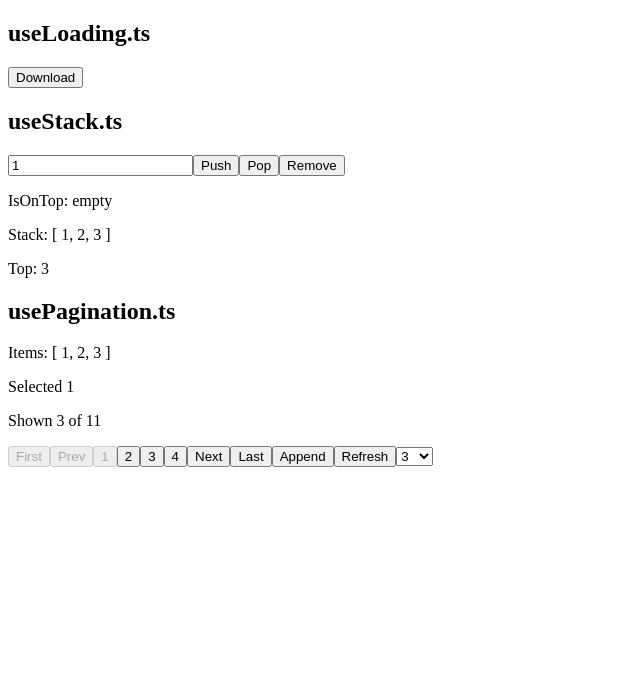
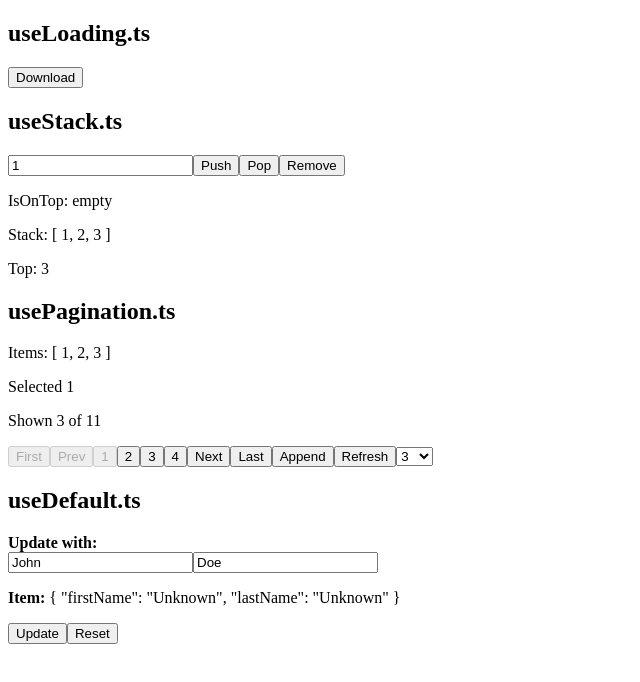
Before and after one commit to ReVoid/voiduse, a Vue app: page / in a window 1280 px wide. Shown: the top 682 px of the page, without its empty margins (0-640 px from the left). Built offline with nearby package versions, Linux system fonts and the light colour scheme.

Commit message:
feat: useDefault.ts

```diff
--- a/package.json
+++ b/package.json
@@ -17,6 +17,7 @@
     "format": "prettier --write src/"
   },
   "dependencies": {
+    "@sniptt/guards": "^0.2.0",
     "lodash-es": "^4.17.21",
     "vue": "^3.5.22"
   },
--- a/src/App.vue
+++ b/src/App.vue
@@ -1,9 +1,5 @@
 <script setup lang="ts">
-import {
-  UseLoading,
-  UseStack,
-  UsePagination,
-} from '@/composables/demos';
+import { UseLoading, UseStack, UsePagination, UseDefault } from '@/composables/demos';
 </script>
 
 <template>
@@ -11,7 +7,6 @@ import {
     <h2>useLoading.ts</h2>
     <UseLoading />
   </article>
-
 
   <article>
     <h2>useStack.ts</h2>
@@ -22,4 +17,9 @@ import {
     <h2>usePagination.ts</h2>
     <UsePagination />
   </article>
+
+  <article>
+    <h2>useDefault.ts</h2>
+    <UseDefault />
+  </article>
 </template>
--- /dev/null
+++ b/src/composables/demos/UseDefault.vue
@@ -0,0 +1,54 @@
+<script setup lang="ts">
+import { ref } from 'vue';
+
+import {
+  useDefault,
+} from '@/composables';
+
+type Person = {
+  firstName: string;
+  lastName: string;
+};
+
+const person = ref<Person>({
+  firstName: 'John',
+  lastName: 'Doe',
+});
+
+const {
+  item,
+  update,
+  reset,
+} = useDefault({
+  firstName: 'Unknown',
+  lastName: 'Unknown',
+});
+</script>
+
+<template>
+  <article>
+    <div>
+      <strong>
+        Update with:
+      </strong>
+      <form novalidate @submit.prevent>
+        <input v-model="person.firstName">
+        <input v-model="person.lastName">
+      </form>
+    </div>
+    <p>
+      <strong>
+        Item:
+      </strong>
+      <span>
+        {{ item }}
+      </span>
+    </p>
+    <button @click="update(person)">
+      Update
+    </button>
+    <button @click="reset">
+      Reset
+    </button>
+  </article>
+</template>
--- a/src/composables/demos/index.ts
+++ b/src/composables/demos/index.ts
@@ -1,3 +1,4 @@
 export { default as UsePagination } from './UsePagination.vue';
 export { default as UseLoading } from './UseLoading.vue';
 export { default as UseStack } from './UseStack.vue';
+export { default as UseDefault } from './UseDefault.vue';
--- a/src/composables/index.ts
+++ b/src/composables/index.ts
@@ -1,3 +1,4 @@
 export { useLoading } from './useLoading';
 export { usePagination } from './usePagination';
 export { useStack } from './useStack';
+export { useDefault } from './useDefault';
--- a/src/composables/useDefault.ts
+++ b/src/composables/useDefault.ts
@@ -1,4 +1,50 @@
-// TODO: Design and implement (merge with fallback type)
-export function useDefault<T>(defaultValue: T) {
-  throw new Error('useDefault is not implemented');
+import {
+  ref,
+  unref,
+  type Ref,
+  type MaybeRef,
+  readonly,
+} from 'vue';
+
+import {
+  isObject,
+  isUndefined,
+  isNull,
+} from '@sniptt/guards';
+
+import {
+  merge,
+} from 'lodash-es';
+
+type Output<T> = T extends object
+  ? Required<T>
+  : T;
+
+export function useDefault<T>(defaultValue: MaybeRef<Output<T>>) {
+  const item = ref<Output<T>>(unref(defaultValue)) as Ref<Output<T>>;
+
+  function update(payload: MaybeRef<Partial<T>>): void {
+    if (isObject(payload)) {
+      item.value = merge({}, unref(defaultValue), payload);
+      return;
+    }
+
+    if (isUndefined(payload) || isNull(payload)) {
+      item.value = unref(defaultValue);
+      return;
+    }
+    // TODO: Check with array type
+
+    item.value = payload;
+  }
+
+  function reset(): void {
+    update(defaultValue);
+  }
+
+  return {
+    item: readonly(item),
+    update,
+    reset,
+  };
 }
```
Also changed, not shown: 1 other file (tests, documents, lock files or other folders).
